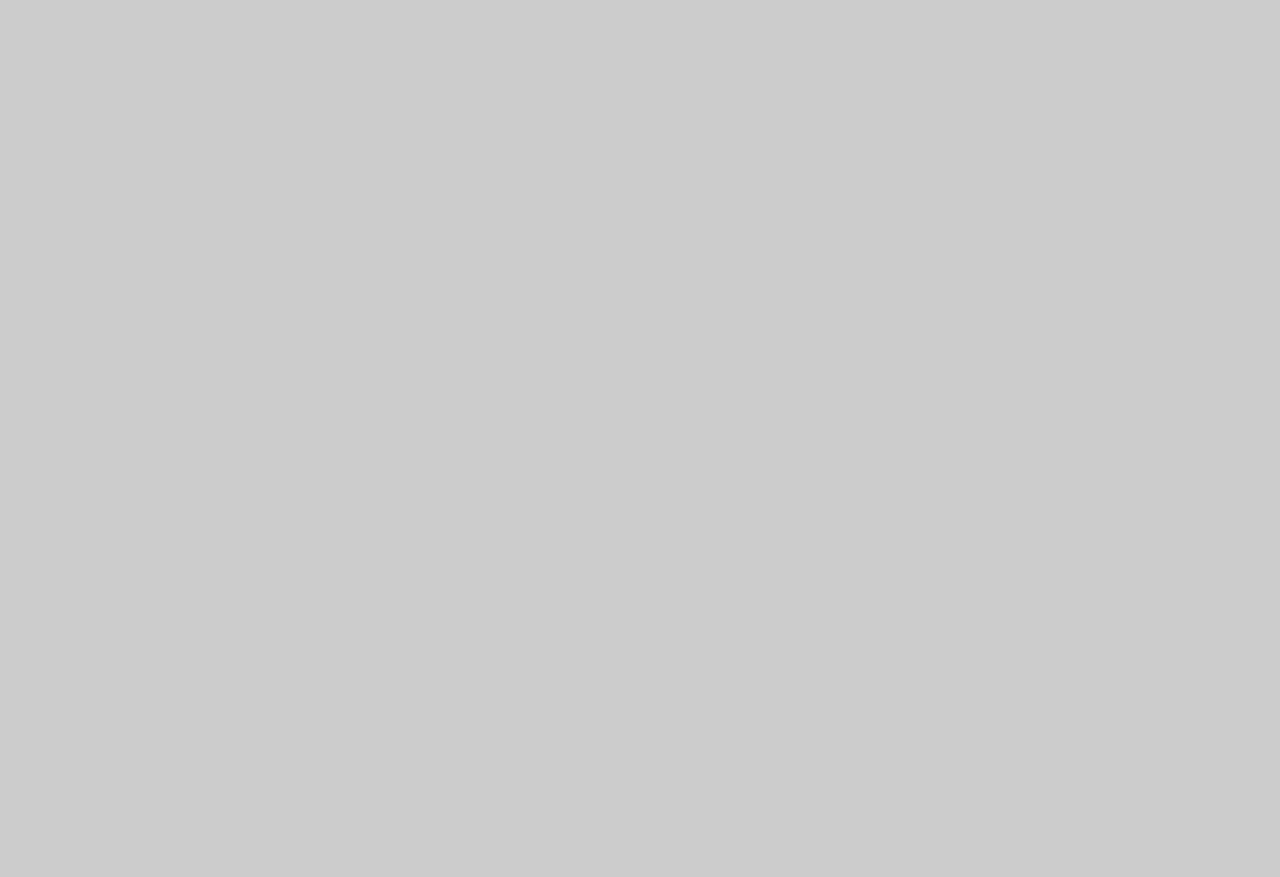
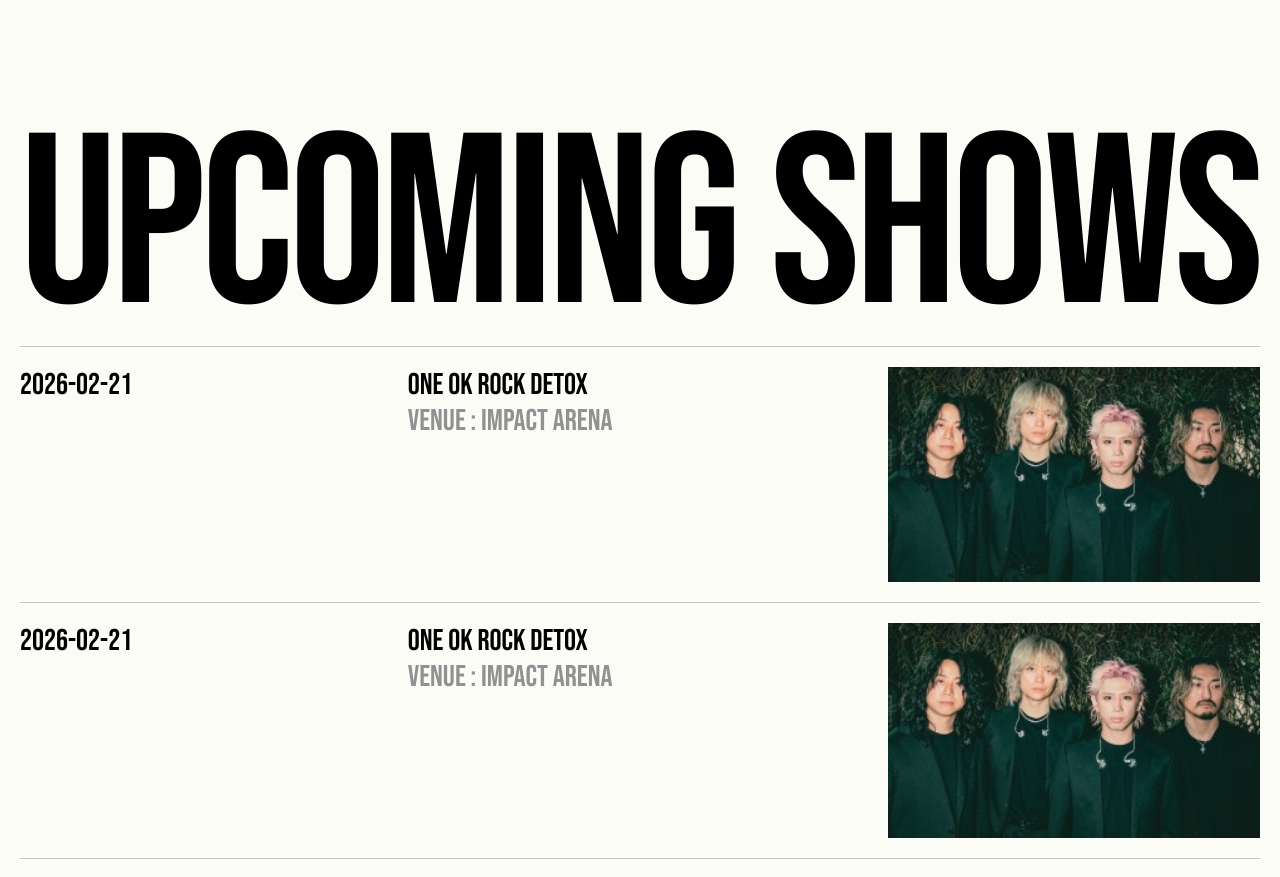
Before and after one commit to thawzzin/the-loop, a Next.js app: page / in a window 1280 px wide. Shown: the part 1920-2797 px from the top of the page. Before the commit the page ends 1937 px from the top, so only its background shows below. Built offline with nearby package versions, Linux system fonts and the light colour scheme.

Commit message:
feat: upcoming shows

```diff
--- a/app/globals.css
+++ b/app/globals.css
@@ -1,7 +1,7 @@
 @import "tailwindcss";
 
 :root {
-  --background: #cccccc;
+  --background: #FCFCF7;
   --foreground: #171717;
 }
 
--- a/app/page.tsx
+++ b/app/page.tsx
@@ -1,12 +1,14 @@
 import Header from "@/components/common/Header";
 import EventCard from "@/components/EventCard";
+import AnimatedButton from "@/components/reusable/AnimatedButton";
+import UpcomingCards from "@/components/UpcomingCards";
 import { events } from "@/constants/event";
 
 export default function Home() {
   return (
     <div className="p-5 min-h-screen">
       <Header />
-      <div className="flex justify-between mt-5">
+      <section className="flex justify-between mt-5">
         <h1 className="text-[210px] font-medium leading-[0.8] tracking-tight">
           The Loop <br />– Bangkok
         </h1>
@@ -14,12 +16,21 @@
           Your city’s stage for everything live — music, art, and culture
           brought together in one place. Stay connected.
         </p>
-      </div>
-      <div className="grid grid-cols-2 gap-x-2 gap-y-6 my-6">
+      </section>
+      <section className="grid grid-cols-2 gap-x-2 gap-y-6 my-6">
         {events.map((event, index) => (
           <EventCard key={index} event={event} isSmall={index % 3 === 0} />
         ))}
-      </div>
+      </section>
+      <section className="mt-40">
+        <h1 className="text-[18.9vw] font-medium mb-5">Upcoming shows</h1>
+        <div className="divide-y divide-secondary/50 border-t border-b border-secondary/50">
+          {events.map((event, index) => (
+            <UpcomingCards key={index} event={event} />
+          ))}
+        </div>
+      </section>
+      <AnimatedButton>See All Events</AnimatedButton>
     </div>
   );
 }
--- /dev/null
+++ b/components/UpcomingCards.tsx
@@ -0,0 +1,33 @@
+import Image from "next/image";
+
+interface UpcomingCardsProps {
+  event: {
+    date: string;
+    title: string;
+    stadium: string;
+    imageUrl: string;
+  };
+}
+
+const UpcomingCards = ({event}: UpcomingCardsProps) => {
+  return (
+    <div className="flex justify-between text-3xl py-5">
+      <p>{event.date}</p>
+      <div>
+        <p>{event.title}</p>
+        <p className="text-secondary">Venue : {event.stadium}</p>
+      </div>
+      <div className="w-[30%] h-[215px]">
+        <Image
+          src={event.imageUrl}
+          alt="poster"
+          width={200}
+          height={200}
+          className="w-full h-full object-cover"
+        />
+      </div>
+    </div>
+  );
+};
+
+export default UpcomingCards;
--- /dev/null
+++ b/components/reusable/AnimatedButton.tsx
@@ -0,0 +1,17 @@
+import { ReactNode } from "react";
+import style from "./style.module.css";
+
+const AnimatedButton = ({ children }: { children: ReactNode }) => {
+  return (
+    <button
+      className={`${style.btn} relative bg-primary text-white font-sans uppercase font-medium mx-auto block px-8 py-3 cursor-pointer mt-5 overflow-hidden`}
+    >
+      <p>{children}</p>
+      <span className="absolute left-1/2 bottom-1/2 -translate-x-1/2 translate-y-[200%] w-full">
+        {children}
+      </span>
+    </button>
+  );
+};
+
+export default AnimatedButton;
--- /dev/null
+++ b/components/reusable/style.module.css
@@ -0,0 +1,11 @@
+.btn p, .btn span {
+    transition: all 0.5s ease;
+}
+
+.btn:hover p {
+    transform: translateY(-55px);
+}
+
+.btn:hover span {
+    transform: translateY(-150%);
+}
--- a/constants/event.ts
+++ b/constants/event.ts
@@ -2,21 +2,25 @@
   {
     title: "One Ok Rock Detox",
     date: "2026-02-21",
+    stadium: "Impact Arena",
     imageUrl: "/images/oneOKrock.jpg",
   },
   {
     title: "One Ok Rock Detox",
     date: "2026-02-21",
+    stadium: "Impact Arena",
     imageUrl: "/images/oneOKrock.jpg",
   },
   {
     title: "One Ok Rock Detox",
     date: "2026-02-21",
+    stadium: "Impact Arena",
     imageUrl: "/images/oneOKrock.jpg",
   },
   {
     title: "One Ok Rock Detox",
     date: "2026-02-21",
+    stadium: "Impact Arena",
     imageUrl: "/images/oneOKrock.jpg",
   },
 ];
```
